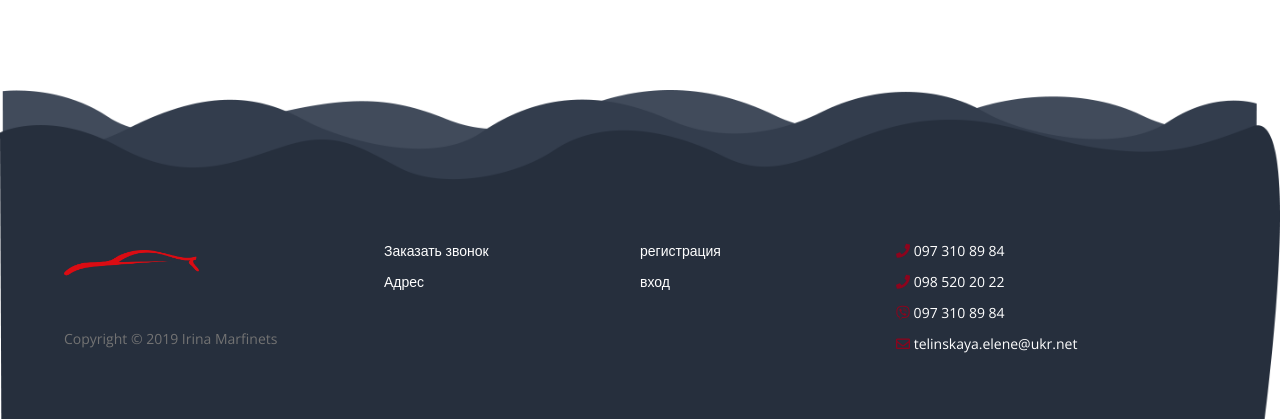
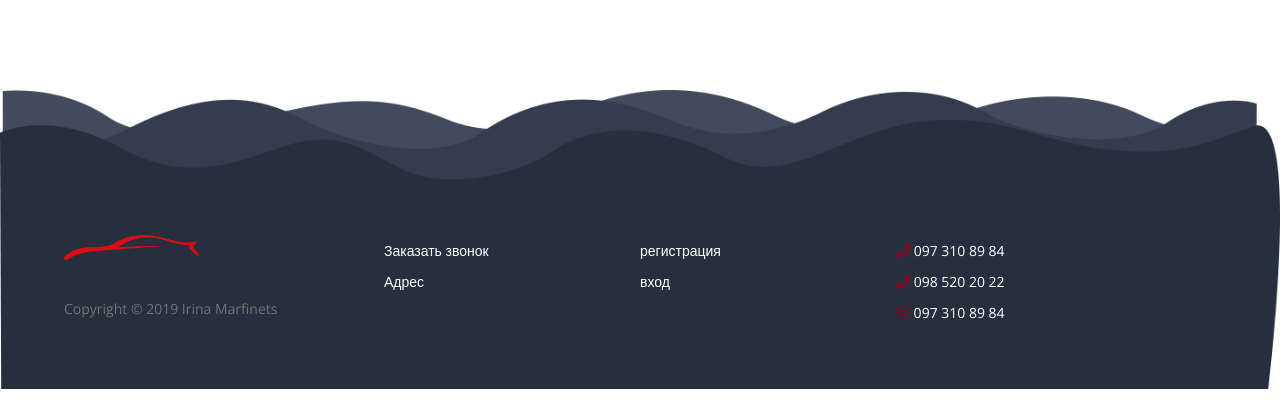
Before and after one commit to irinaMarfinets/autoshop, a plain HTML site: page index.html in a window 1280 px wide. Shown: the part 2600-3019 px from the top of the page. After the commit the page ends 2989 px from the top, so only its background shows below. Drawn offline with nearby package versions, Linux system fonts and the light colour scheme.

Commit message:
Add files via upload

```diff
--- a/index.html
+++ b/index.html
@@ -243,10 +243,6 @@
 								<span class="fab fa-viber"></span>
 								097 310 89 84
 							</li>
-							<li>
-								<nobr><span class="far fa-envelope"></span>
-								telinskaya.elene@ukr.net</nobr>
-							</li>
 						</ul>
 					</div>
 				</div>
```
